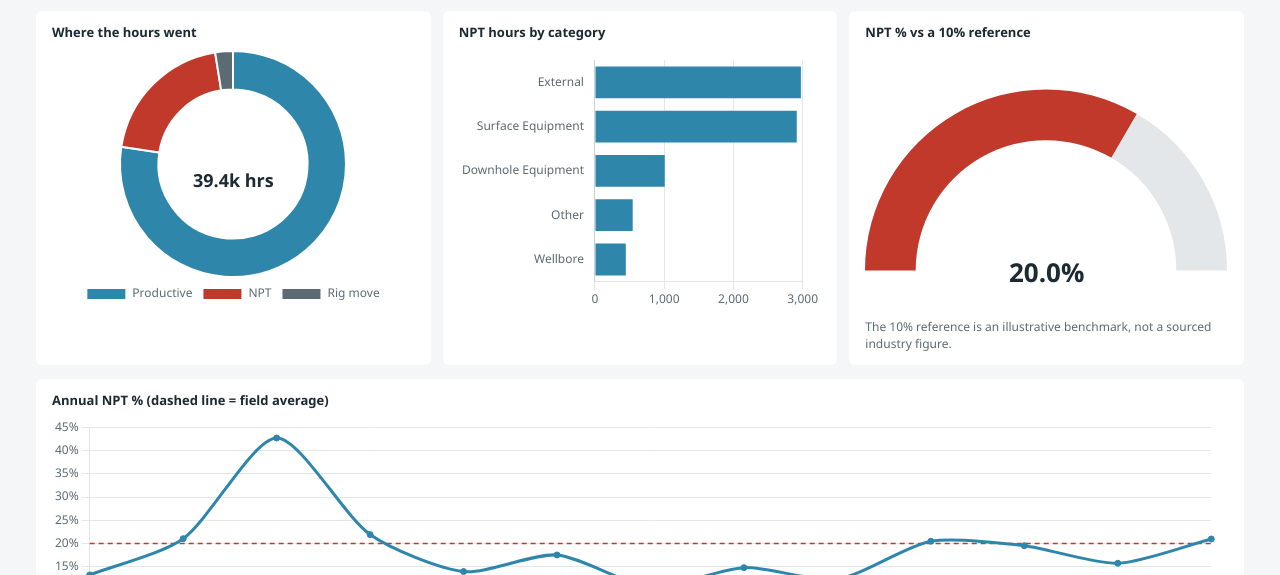
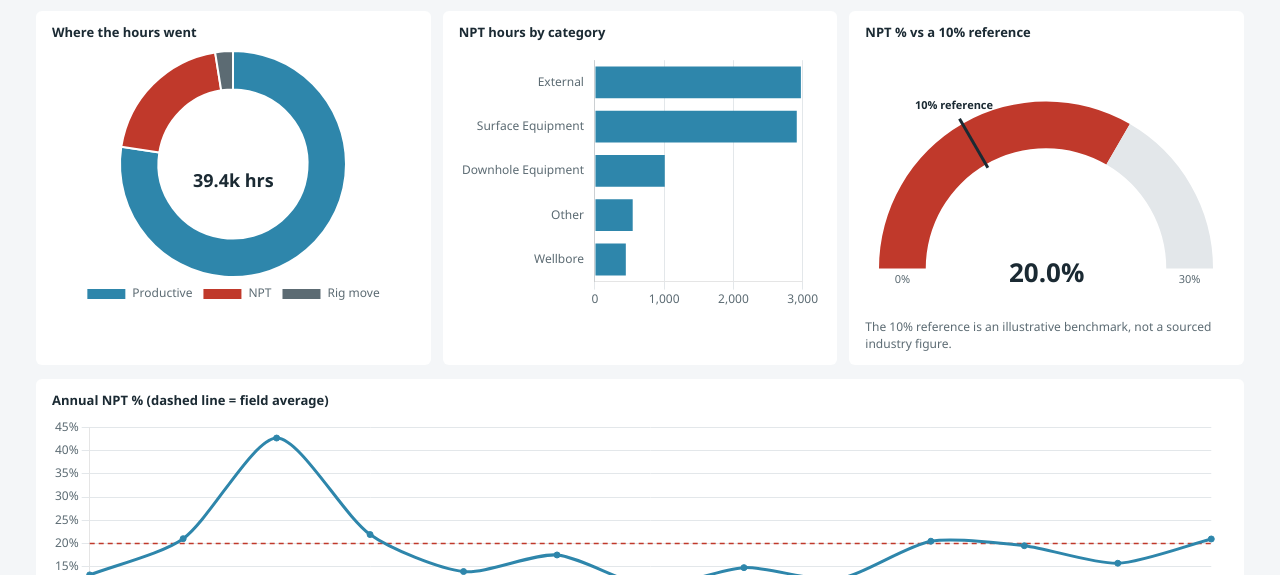
Before and after one commit to utkarshraj94/volve-npt-analysis, a plain HTML site: page docs/dashboard/index.html in a window 1280 px wide. Shown: the part 225-800 px from the top of the page. Drawn offline with nearby package versions, Linux system fonts and the light colour scheme.

Commit message:
Dashboard: add 10% reference tick and end labels to the NPT gauge

```diff
--- a/docs/dashboard/index.html
+++ b/docs/dashboard/index.html
@@ -179,6 +179,22 @@ function show(id) {
   else if (D) Object.values(charts).forEach(c => c.resize());
 }
 
+// Draws the 10% reference tick and the 0% / 30% end labels on the gauge (scale is 0-30%).
+const gaugeMarks = { id: 'gaugeMarks', afterDatasetsDraw(chart) {
+  const arc = chart.getDatasetMeta(0).data[0]; if (!arc) return;
+  const { x, y, innerRadius: ri, outerRadius: ro } = arc, ctx = chart.ctx;
+  const at = (v, r) => { const a = Math.PI + (v / 30) * Math.PI; return [x + r * Math.cos(a), y + r * Math.sin(a)]; };
+  ctx.save();
+  ctx.strokeStyle = C.ink; ctx.lineWidth = 3; ctx.beginPath();
+  const [x1, y1] = at(10, ri - 4), [x2, y2] = at(10, ro + 6);
+  ctx.moveTo(x1, y1); ctx.lineTo(x2, y2); ctx.stroke();
+  ctx.fillStyle = C.ink; ctx.font = '600 11px "Segoe UI", Arial'; ctx.textAlign = 'center';
+  const [lx, ly] = at(10, ro + 17); ctx.fillText('10% reference', lx, ly);
+  ctx.fillStyle = C.slate; ctx.font = '11px "Segoe UI", Arial';
+  ctx.fillText('0%', at(0, (ri + ro) / 2)[0], y + 14);
+  ctx.fillText('30%', at(30, (ri + ro) / 2)[0], y + 14);
+  ctx.restore(); } };
+
 // ---------- Headline ----------
 function renderHeadline() {
   const k = D.kpis;
@@ -203,11 +219,12 @@ function renderHeadline() {
       tooltip: { callbacks: { label: c => `${n0(c.parsed.x)} NPT hours (${(100 * c.parsed.x / k.npt_hours).toFixed(1)}% of all NPT)` } } },
       scales: { x: { grid: { color: C.grid } }, y: { grid: { display: false } } } } });
 
-  mk('c-gauge', { type: 'doughnut',
+  mk('c-gauge', { type: 'doughnut', plugins: [gaugeMarks],
     data: { labels: ['NPT %', 'Remaining to 30%'],
       datasets: [{ data: [k.npt_pct, 30 - k.npt_pct], backgroundColor: [C.red, C.grid], borderWidth: 0 }] },
-    options: { rotation: -90, circumference: 180, cutout: '72%', plugins: { legend: { display: false },
-      tooltip: { enabled: false } } } });
+    options: { rotation: -90, circumference: 180, cutout: '72%',
+      layout: { padding: { top: 28, left: 14, right: 14, bottom: 18 } },
+      plugins: { legend: { display: false }, tooltip: { enabled: false } } } });
   $('gauge-center').innerHTML = n1(k.npt_pct) + '%';
 
   mk('c-year', { type: 'line',
```
